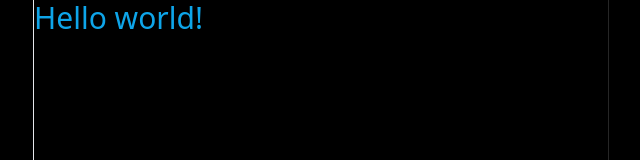
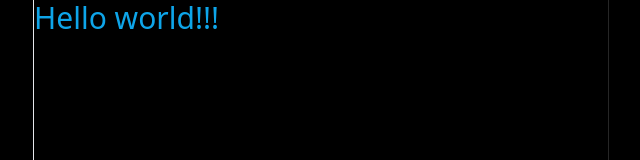
Before and after one commit to DipuHaider/Twitterclone, a Next.js app: page / in a window 1280 px wide. Shown: the top 160 px of the page, without its empty margins (319-959 px from the left). Built offline with nearby package versions, Linux system fonts and the light colour scheme.

Commit message:
Update index.tsx

```diff
--- a/pages/index.tsx
+++ b/pages/index.tsx
@@ -1,7 +1,7 @@
 export default function Home() {
   return (
   <div className="text-3xl text-sky-500">
-    Hello world!
+    Hello world!!!
   </div>
   )
 }
```
